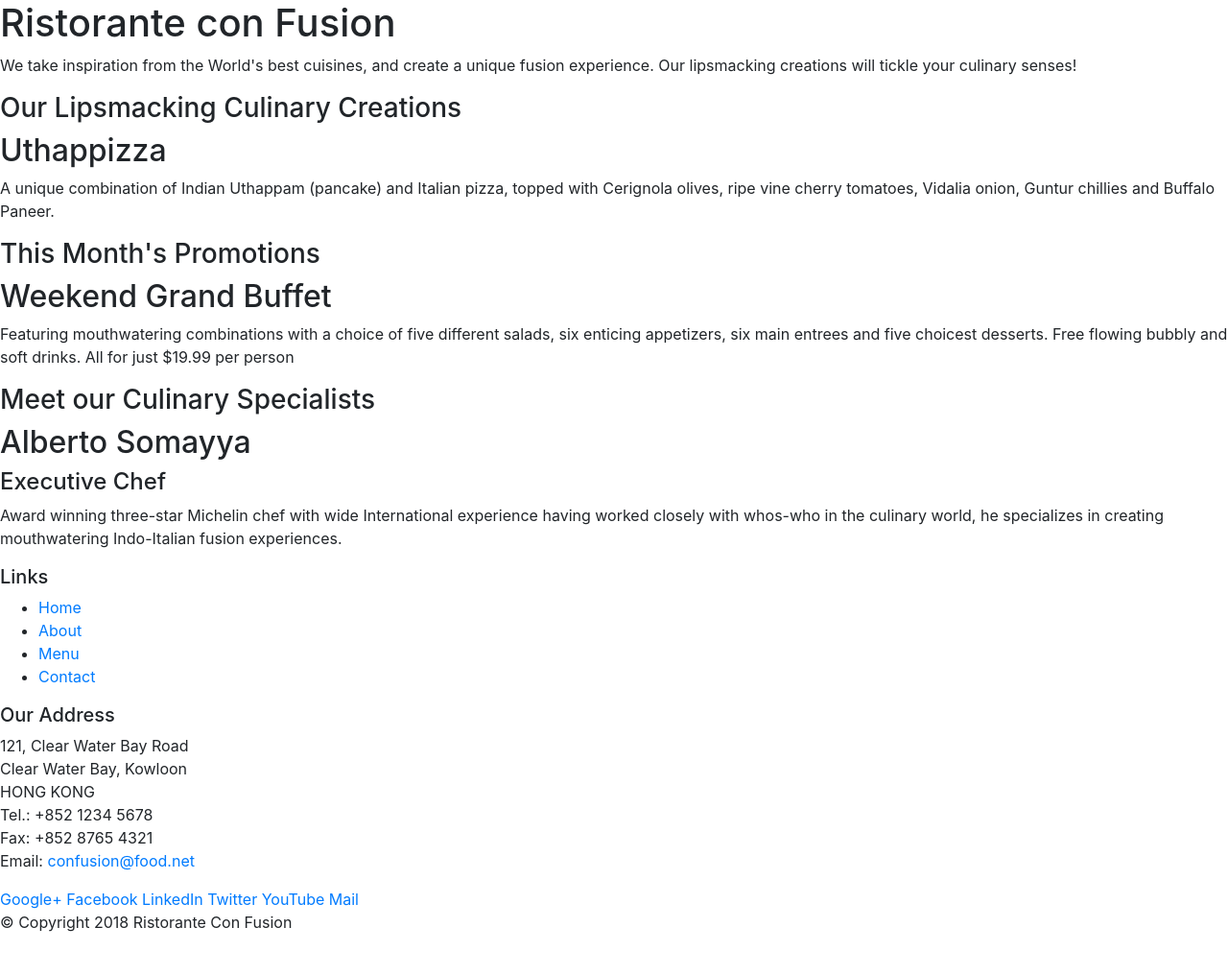
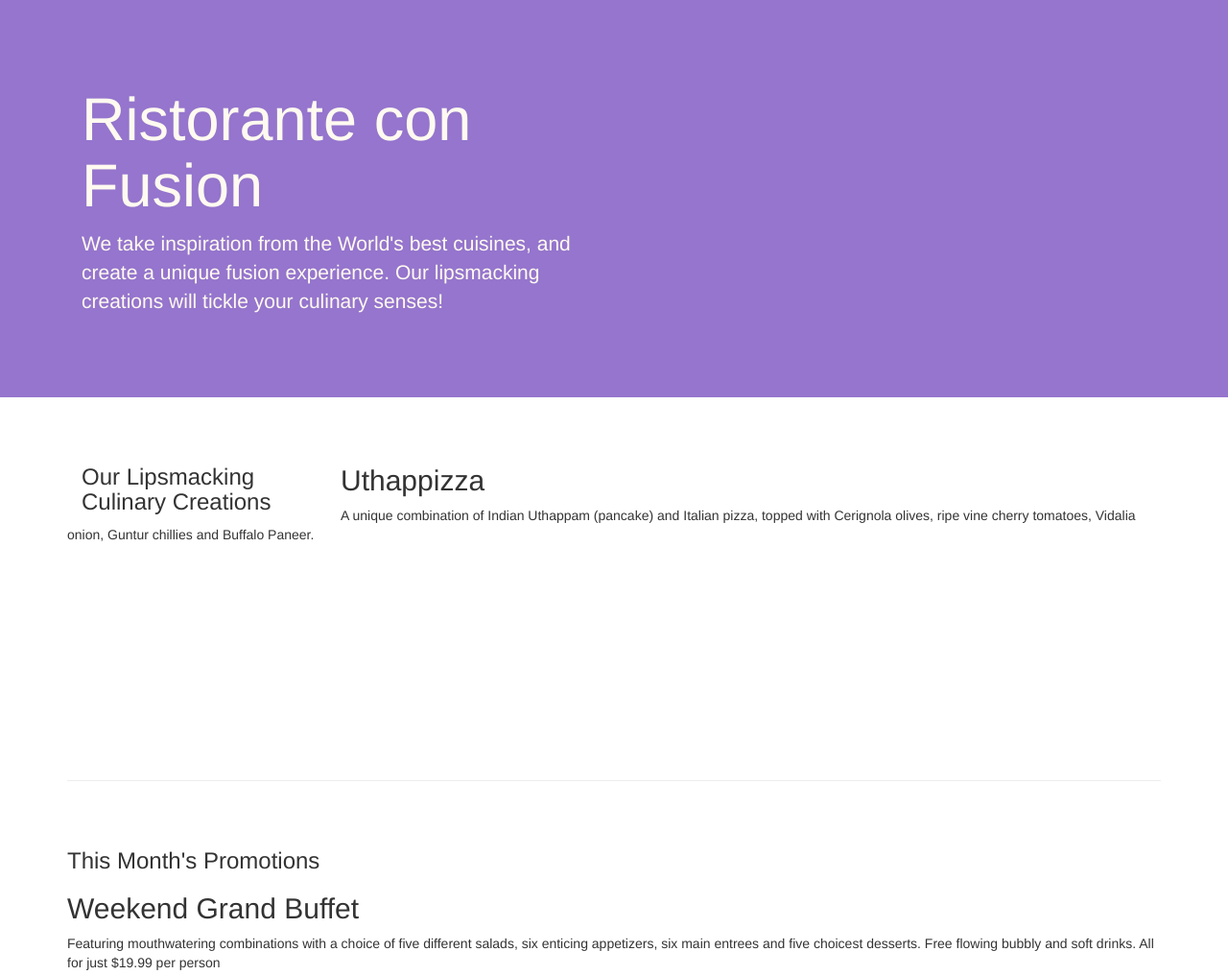
Before and after one commit to Hunganh1305/github-conFusion, a website: page index.html in a window 1280 px wide. Shown: the top 1016 px of the page at 96% size. Before the commit the page ends 989 px from the top, so only its background shows below. Drawn offline with nearby package versions, Linux system fonts and the light colour scheme.

Commit message:
Bootstrap Grid Part 2

```diff
--- /dev/null
+++ b/CSS/style.css
@@ -0,0 +1,30 @@
+.row-header {
+    margin: 0px auto;
+    padding: 0px;
+}
+
+.row-content {
+    margin: 0px auto;
+    padding: 50px 0px 50px 0px;
+    border-bottom: 1px ridge;
+    min-height: 400px;
+}
+
+.footer {
+    background-color: #D1C4E9;
+    margin: 0px auto;
+    padding: 20px 0px 20px 0px;
+}
+
+.jumbotron {
+    padding: 70px 30px 70px 30px;
+    margin: 0px auto;
+    background: #9575CD;
+    color: floralwhite;
+}
+
+address {
+    font-size: 80%;
+    margin: 0px;
+    color: #0f0f0f;
+}
--- a/index.html
+++ b/index.html
@@ -9,31 +9,33 @@
     <meta http-equiv="x-ua-compatible" content="ie=edge">
     <!-- Bootstrap CSS -->
     <link rel="stylesheet" href="node_modules/bootstrap/dist/css/bootstrap.min.css">
-
+    <!-- STYLE -->
+    <link rel="stylesheet" href="./CSS/style.css">
 </head>
 
 <body>
 
-    <header>
-        <div>
-            <div>
-                <div>
+    <header class="jumbotron">
+        <div class="container">
+            <div class="row row-header">
+                <div class="col-12 col-sm-6">
                     <h1>Ristorante con Fusion</h1>
                     <p>We take inspiration from the World's best cuisines, and create a unique fusion experience. Our
                         lipsmacking creations will tickle your culinary senses!</p>
                 </div>
-                <div>
+                <div class="col-12 col-sm">
+
                 </div>
             </div>
         </div>
     </header>
 
-    <div>
-        <div>
-            <div>
+    <div class="container">
+        <div class="row row-content align-items-center ">
+            <div class="col-12 col-sm-4 order-sm-last col-md-3">
                 <h3>Our Lipsmacking Culinary Creations</h3>
             </div>
-            <div>
+            <div class="col col-sm order-sm-first col-md">
                 <h2>Uthappizza</h2>
                 <p>A unique combination of Indian Uthappam (pancake) and Italian pizza, topped with Cerignola olives,
                     ripe vine cherry tomatoes, Vidalia onion, Guntur chillies and Buffalo Paneer.</p>
@@ -41,7 +43,7 @@
         </div>
 
 
-        <div>
+        <div class="row row-content align-items-center">
             <div>
                 <h3>This Month's Promotions</h3>
             </div>
@@ -53,7 +55,7 @@
             </div>
         </div>
 
-        <div>
+        <div class="row row-content align-items-center">
             <div>
                 <h3>Meet our Culinary Specialists</h3>
             </div>
@@ -67,19 +69,19 @@
         </div>
     </div>
 
-    <footer>
-        <div>
-            <div>
-                <div>
+    <footer class="footer">
+        <div class="container">
+            <div class="row">
+                <div class="col-4 offset-1 col-sm-2">
                     <h5>Links</h5>
-                    <ul>
+                    <ul class="list-unstyled">
                         <li><a href="#">Home</a></li>
                         <li><a href="#">About</a></li>
                         <li><a href="#">Menu</a></li>
                         <li><a href="#">Contact</a></li>
                     </ul>
                 </div>
-                <div>
+                <div class="col-7 col-sm-5">
                     <h5>Our Address</h5>
                     <address>
                         121, Clear Water Bay Road<br>
@@ -90,8 +92,8 @@
                         Email: <a href="mailto:confusion@food.net">confusion@food.net</a>
                     </address>
                 </div>
-                <div>
-                    <div>
+                <div class="col-12 col-sm-4 align-self-center">
+                    <div class="text-center">
                         <a href="http://google.com/+">Google+</a>
                         <a href="http://www.facebook.com/profile.php?id=">Facebook</a>
                         <a href="http://www.linkedin.com/in/">LinkedIn</a>
@@ -101,8 +103,8 @@
                     </div>
                 </div>
             </div>
-            <div>
-                <div>
+            <div class="row justify-content-center">
+                <div class="col-auto">
                     <p>© Copyright 2018 Ristorante Con Fusion</p>
                 </div>
             </div>
```
